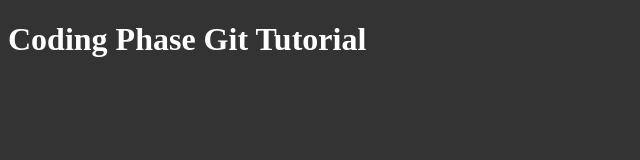
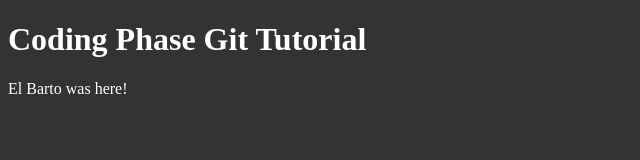
Before and after one commit to signeyz/git-course, a plain HTML site: page index.html in a window 1280 px wide. Shown: the whole page, without its empty margins (0-640 px from the left). Drawn offline with Linux system fonts and the light colour scheme.

Commit message:
I added a <p> tag with some text.

```diff
--- a/index.html
+++ b/index.html
@@ -9,5 +9,6 @@
   </head>
   <body>
     <h1>Coding Phase Git Tutorial</h1>
+    <p>El Barto was here!</p>
   </body>
 </html>
```
